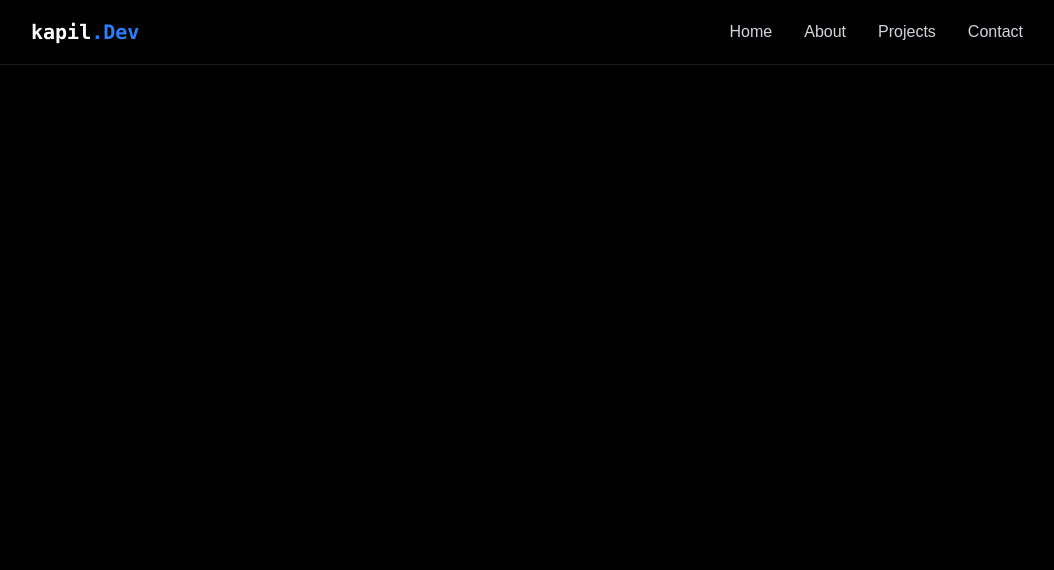
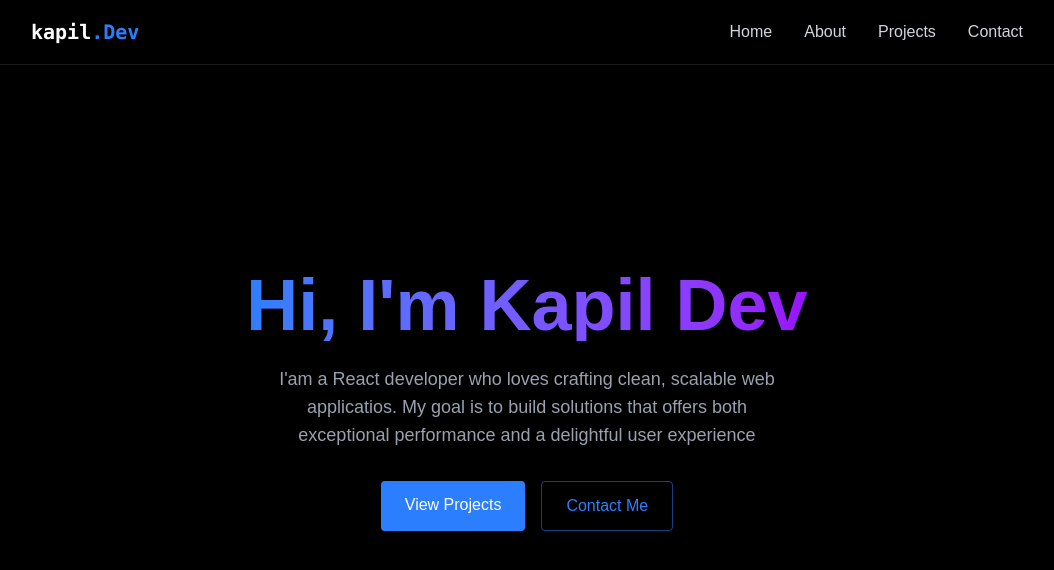
Before and after one commit to iamkapilll/Kapils-portfolio, a React (Vite) app: page / in a window 1280 px wide. Shown: the top 570 px of the page, without its empty margins (113-1167 px from the left). Built offline with nearby package versions, Linux system fonts and the light colour scheme.

Commit message:
Finished Home Component

```diff
--- a/src/App.jsx
+++ b/src/App.jsx
@@ -4,6 +4,7 @@ import "./index.css"
 import { LoadingScreen } from './components/LoadingScreen'
 import {Navbar} from './components/Navbar'
 import { MobileMenu } from './components/MobileMenu'
+import {Home} from "./components/sections/Home"
 
 
 const App = () => {
@@ -21,6 +22,7 @@ const App = () => {
 
         <Navbar menuOpen={menuOpen} setMenuOpen={setMenuOpen} />
         <MobileMenu menuOpen={menuOpen} setMenuOpen={setMenuOpen} />
+        <Home />
 
       </div>
     </>
--- a/src/components/sections/Home.jsx
+++ b/src/components/sections/Home.jsx
@@ -0,0 +1,32 @@
+export const Home = () =>{
+    return (
+        <section id="home"
+         className="min-h-screen flex items-center justify-center relative">
+            <div className="text-center z-10 px-4">
+                <h1 className="text-5xl md:text-7xl font-bold mb-6 bg-gradient-to-r from-blue-500 to-purple-600
+                    bg-clip-text text-transparent leading-right">
+                    Hi, I'm Kapil Dev
+                </h1>
+
+                <p className="text-gray-400 text-lg mb-8 max-w-lg mx-auto">
+                    I'am a React developer who loves crafting clean, scalable web
+                    applicatios. My goal is to build solutions that offers both
+                    exceptional performance and a delightful user experience
+                </p>
+
+                <div className="flex justify-center space-x-4">
+                    <a href="#projects"
+                       className="bg-blue-500 text-white py-3 px-6 rounded font-medium transition relative overflow-hidden
+                       hover:-translate-y-0.5 hover:shadow-[0_0_15px_rgba(59, 130, 246, 0.4)"
+                    > View Projects</a>
+
+                    <a href="#contact"
+                       className="border border-blue-500/50 text-blue-500 py-3 px-6 rounded font-medium transition-all duration-200
+                       hover:-translate-y-0.5 hover:shadow-[0_0_15px_rgba(59, 130, 246, 0.2) hover:bg-blue-500/10"
+                    > Contact Me</a>
+                </div>
+
+            </div>
+        </section>
+    )
+}
```
